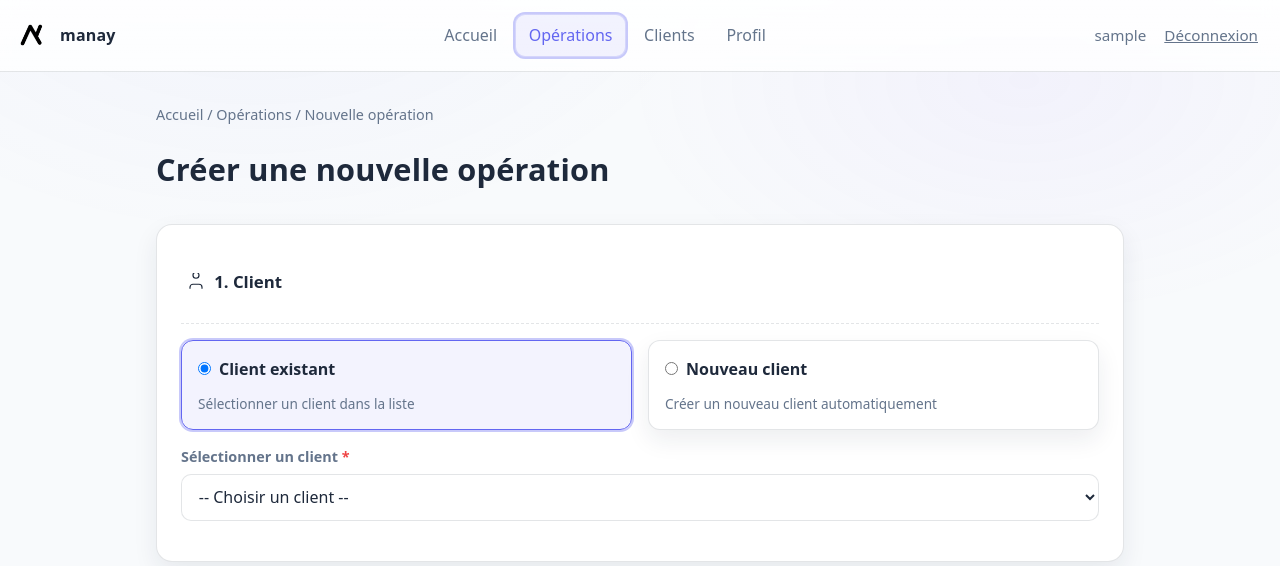
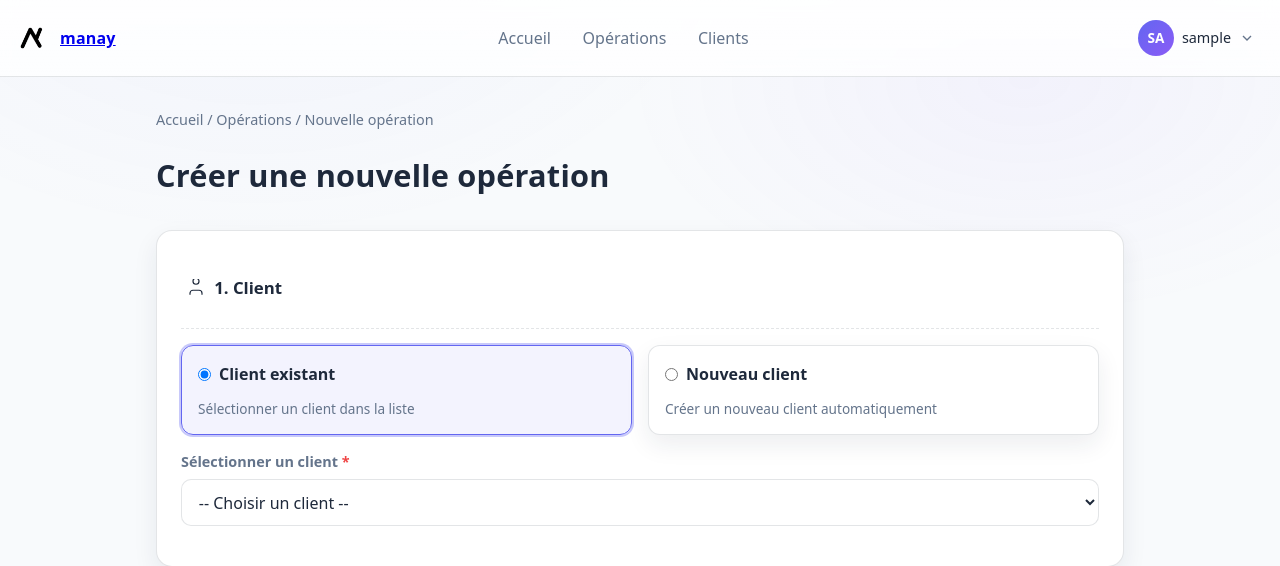
Before and after one commit to cavazzanat/crm-artisans, a Django app: page /operations/nouvelle/ in a window 1280 px wide. Shown: the top 566 px of the page. Run offline with Django 4.2, Linux system fonts and the light colour scheme; the visitor is signed in with stand-in values (Sample User, id 1); data that the repository does not hold is empty.

Commit message:
Modif passage

```diff
--- a/templates/operations/create.html
+++ b/templates/operations/create.html
@@ -61,7 +61,150 @@
       color:white; background:rgba(99,102,241,.18);
       border-color: rgba(99,102,241,.35); box-shadow: 0 0 0 2px var(--ring)
     }
-    .user{ display:flex; align-items:center; gap:.75rem; color:var(--muted); font-size:.95rem }
+
+    /* Menu utilisateur */
+.user-menu {
+  display: flex;
+  align-items: center;
+  gap: 0.5rem;
+}
+
+.avatar {
+  width: 36px;
+  height: 36px;
+  border-radius: 50%;
+  background: linear-gradient(135deg, var(--primary), var(--accent));
+  display: flex;
+  align-items: center;
+  justify-content: center;
+  color: white;
+  font-weight: 600;
+  font-size: 0.85rem;
+  cursor: pointer;
+  transition: transform 0.2s;
+  text-transform: uppercase;
+}
+
+.avatar:hover {
+  transform: scale(1.05);
+}
+
+/* Dropdown menu */
+.dropdown {
+  position: relative;
+}
+
+.dropdown-toggle {
+  display: flex;
+  align-items: center;
+  gap: 0.5rem;
+  padding: 0.35rem 0.5rem 0.35rem 0.35rem;
+  border-radius: 10px;
+  cursor: pointer;
+  transition: all 0.15s;
+  border: 1px solid transparent;
+}
+
+.dropdown-toggle:hover {
+  background: rgba(148,163,184,.08);
+  border-color: var(--border);
+}
+
+.dropdown-toggle .user-name {
+  font-size: 0.9rem;
+  font-weight: 500;
+  color: var(--text);
+}
+
+.dropdown-toggle .chevron {
+  width: 16px;
+  height: 16px;
+  color: var(--muted);
+  transition: transform 0.2s;
+}
+
+.dropdown:hover .chevron {
+  transform: rotate(180deg);
+}
+
+/* Menu déroulant */
+.dropdown-menu {
+  position: absolute;
+  top: calc(100% + 8px);
+  right: 0;
+  min-width: 180px;
+  background: var(--card);
+  border: 1px solid var(--border);
+  border-radius: 12px;
+  box-shadow: 0 10px 40px rgba(0,0,0,0.3);
+  padding: 0.5rem;
+  opacity: 0;
+  visibility: hidden;
+  transform: translateY(-10px);
+  transition: all 0.2s ease;
+  z-index: 100;
+}
+
+.dropdown:hover .dropdown-menu {
+  opacity: 1;
+  visibility: visible;
+  transform: translateY(0);
+}
+
+.dropdown-menu a,
+.dropdown-menu button {
+  display: flex;
+  align-items: center;
+  gap: 0.6rem;
+  width: 100%;
+  padding: 0.6rem 0.75rem;
+  border-radius: 8px;
+  text-decoration: none;
+  color: var(--text);
+  font-size: 0.9rem;
+  font-weight: 500;
+  border: none;
+  background: none;
+  cursor: pointer;
+  transition: all 0.15s;
+  text-align: left;
+}
+
+.dropdown-menu a:hover,
+.dropdown-menu button:hover {
+  background: rgba(148,163,184,.08);
+}
+
+.dropdown-menu svg {
+  width: 18px;
+  height: 18px;
+  color: var(--muted);
+}
+
+.dropdown-divider {
+  height: 1px;
+  background: var(--border);
+  margin: 0.5rem 0;
+}
+
+.dropdown-menu .logout-btn {
+  color: var(--danger);
+}
+
+.dropdown-menu .logout-btn:hover {
+  background: rgba(239, 68, 68, 0.15);
+}
+
+.dropdown-menu .logout-btn svg {
+  color: var(--danger);
+}
+
+/* Responsive header */
+@media (max-width: 768px) {
+  .dropdown-toggle .user-name {
+    display: none;
+  }
+}
 
     .container{ max-width:1000px; margin: 2rem auto; padding: 0 1rem }
     .breadcrumb{ color:var(--muted); font-size:.9rem; margin-bottom: 1rem }
@@ -267,24 +410,53 @@
 <body>
   <header class="header">
     <div class="header-inner">
-      <div class="brand">
+      <a href="{% url 'dashboard' %}" class="brand">
         <img src="{% static 'core/image/manay-logo.png' %}" alt="manay" class="logo-img">
         <span>manay</span>
-      </div>
+      </a>
+
+      <!-- ✅ Navigation SANS Profil -->
       <nav class="nav">
         <a href="{% url 'dashboard' %}">Accueil</a>
-        <a href="{% url 'operations' %}" class="active">Opérations</a>
+        <a href="{% url 'operations' %}">Opérations</a>
         <a href="{% url 'clients' %}">Clients</a>
-        <a href="{% url 'profil' %}">Profil</a>
       </nav>
-      <div class="user">
-        <span>{{ user.username }}</span>
-        <form method="post" action="{% url 'logout' %}" style="display:inline">
-          {% csrf_token %}
-          <button type="submit" style="background:none; border:none; color:var(--muted); cursor:pointer; text-decoration:underline; font:inherit">
-            Déconnexion
-          </button>
-        </form>
+
+      <div class="user-menu">
+        <div class="dropdown">
+          <div class="dropdown-toggle">
+            <div class="avatar">{{ user.username|slice:":2" }}</div>
+            <span class="user-name">{{ user.username }}</span>
+            <svg class="chevron" viewBox="0 0 24 24" fill="none" stroke="currentColor" stroke-width="2">
+              <polyline points="6,9 12,15 18,9"/>
+            </svg>
+          </div>
+
+          <!-- ✅ Dropdown SANS Paramètres -->
+          <div class="dropdown-menu">
+            <a href="{% url 'profil' %}">
+              <svg viewBox="0 0 24 24" fill="none" stroke="currentColor" stroke-width="2">
+                <path d="M20 21v-2a4 4 0 0 0-4-4H8a4 4 0 0 0-4 4v2"/>
+                <circle cx="12" cy="7" r="4"/>
+              </svg>
+              Mon profil
+            </a>
+
+            <div class="dropdown-divider"></div>
+
+            <form method="post" action="{% url 'logout' %}" style="margin: 0;">
+              {% csrf_token %}
+              <button type="submit" class="logout-btn">
+                <svg viewBox="0 0 24 24" fill="none" stroke="currentColor" stroke-width="2">
+                  <path d="M9 21H5a2 2 0 0 1-2-2V5a2 2 0 0 1 2-2h4"/>
+                  <polyline points="16,17 21,12 16,7"/>
+                  <line x1="21" y1="12" x2="9" y2="12"/>
+                </svg>
+                Déconnexion
+              </button>
+            </form>
+          </div>
+        </div>
       </div>
     </div>
   </header>
```
